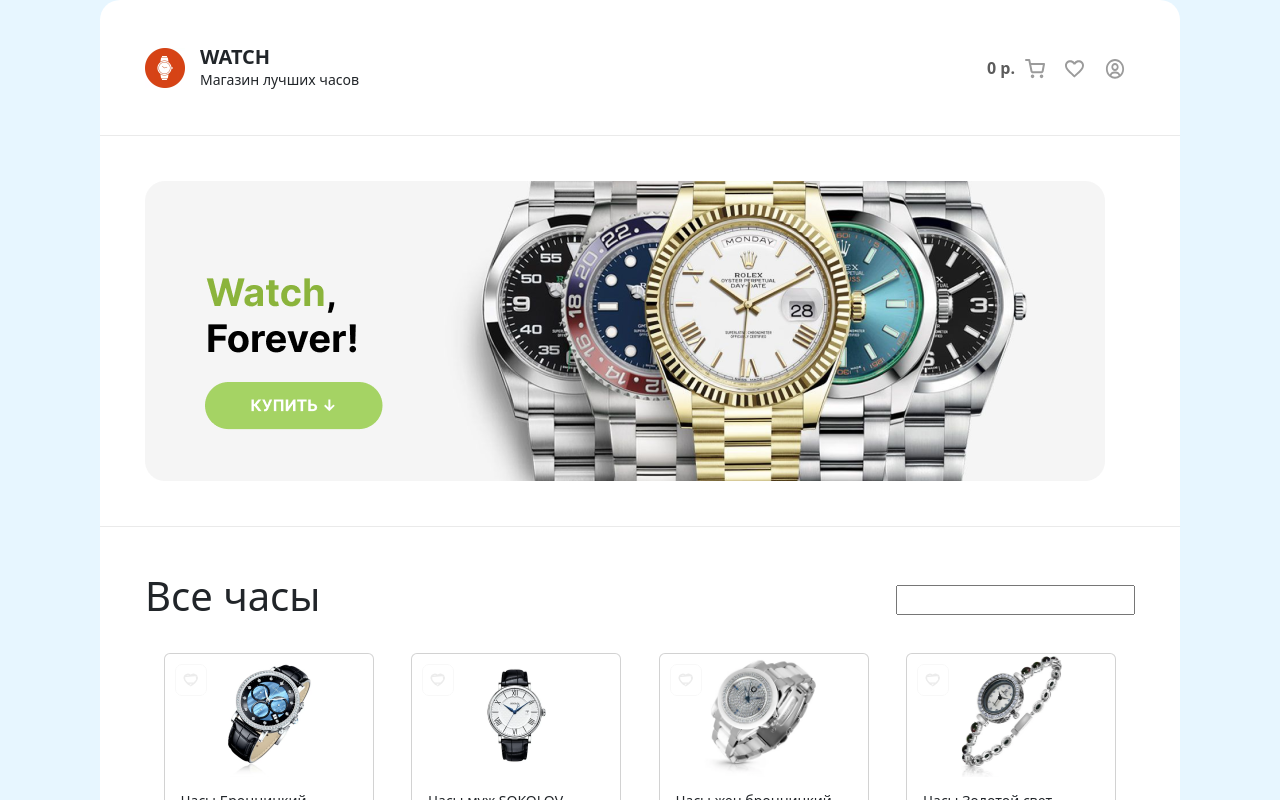
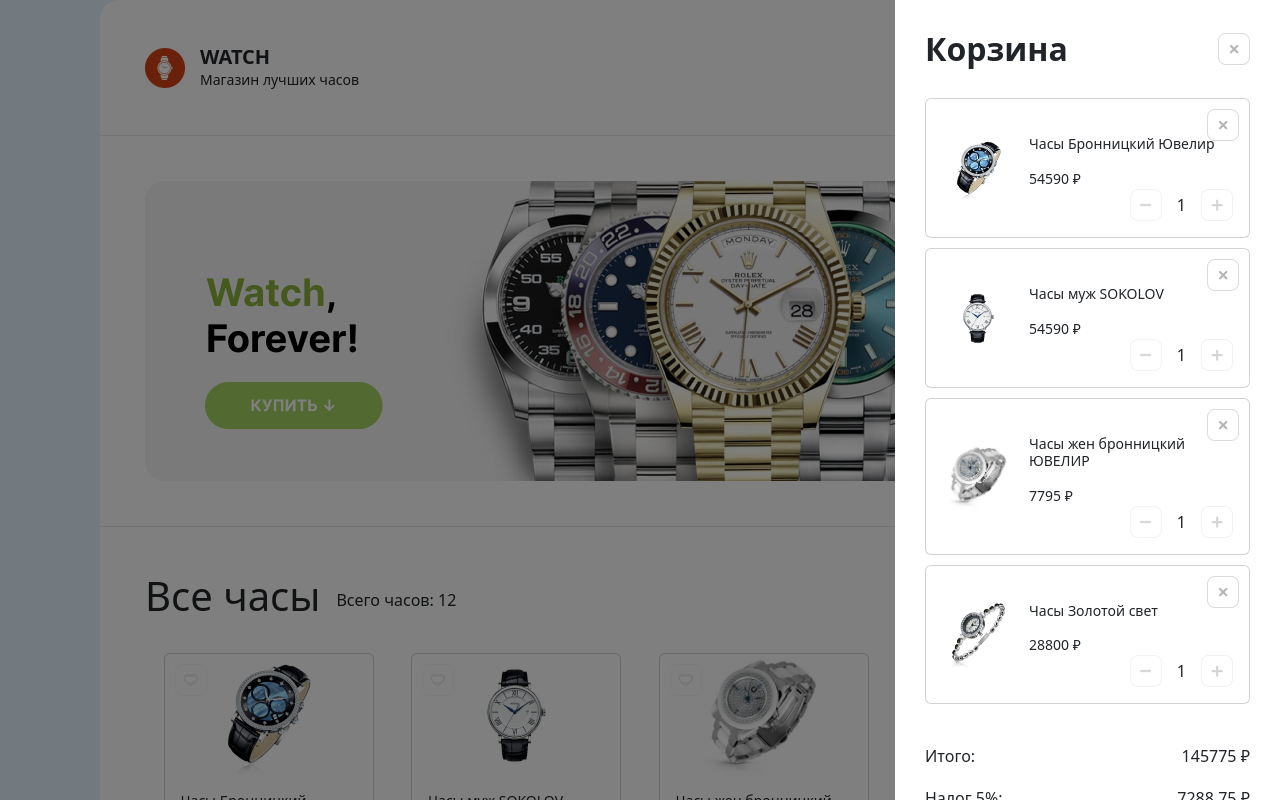
Before and after one commit to Webmaster1K/m, a React (Create React App) app: page / in a window 1280 px wide. Shown: the top 800 px of the page. Built offline with nearby package versions, Linux system fonts and the light colour scheme.

Commit message:
modified:   src/App.js 	modified:   src/components/cart/cartOne/CartOne.js 	modified:   "src/components/cart/\320\241art.js" 	modified:   src/components/header/Header.js 	modified:   src/components/main/Main.js

```diff
--- a/src/App.js
+++ b/src/App.js
@@ -7,10 +7,12 @@
 import Footer from './components/footer/Footer';
 
 function App() {
+  const [closeCart, SetCloseCart] = useState(true)
   const [openCart, SetOpenCart] = useState(false)
+
   return (
     <>
-      <Сart openCart={openCart} onCloseCart={() => SetOpenCart(false)}/>
+      <Сart closeCart={closeCart} onCloseCart={() => SetCloseCart(false)}/>
       <Header openCart={openCart} onOpenCart={() => SetOpenCart(true)}/>
       <Main />
       <Footer />
--- a/src/components/cart/cartOne/CartOne.js
+++ b/src/components/cart/cartOne/CartOne.js
@@ -3,18 +3,18 @@
 import Stack from 'react-bootstrap/Stack';
 import { useState } from 'react';
 
-function CartOne() {
+function CartOne(props) {
     const [DeleteAddCart, SetDeleteAddCart] = useState(false);
 
     return (
         <Card style={{width: '325px', margin: "auto auto 10px auto"}}>
             <Stack direction="horizontal" gap={2}>
             <img src='./img/RemoveCart.jpg' width={32} height={32} style={{zIndex: '1', position: 'absolute', margin: '10px', top: '0', right: '0'}}/>
-                <Card.Img variant="top" src="./img/watch1.png" height={65} style={{width: '65px', margin: '0 10px 0 20px'}}/>
+                <Card.Img variant="top" src={props.img} height={65} style={{width: '65px', margin: '0 10px 0 20px'}}/>
                 <Card.Body style={{padding: '22px 16px 16px 0'}}>
-                    <Card.Title className='cardTitle' style={{margin: '15px 0 0 0', fontSize: '14px'}}>Часы Бронницкий Ювелир</Card.Title>
+                    <Card.Title className='cardTitle' style={{margin: '15px 0 0 0', fontSize: '14px'}}>{props.name}</Card.Title>
                         <div style={{margin: '15px 0 0 0', fontSize: '14px'}}>
-                            54 590 ₽
+                            {props.cont} ₽
                         </div>
                         <div style={{display: 'flex', justifyContent: 'flex-end', alignItems: 'center'}}>
                             <img src='./img/DeleteCart.png' width={32} height={32} onClick={() => SetDeleteAddCart(DeleteAddCart-1)}/>
--- a/src/components/cart/Сart.js
+++ b/src/components/cart/Сart.js
@@ -5,11 +5,21 @@
 
 function Cart(props) {
   const  [addedOrder, SetaddedOrder] = useState(true)
-  let result = Number(54590)
+  let watchCart = [
+        {id: 1, name: 'Часы Бронницкий Ювелир', cont: 54590, img: '/img/watch1.png'},
+        {id: 2, name: 'Часы муж SOKOLOV', cont: 54590, img: '/img/watch2.png'},
+        {id: 3, name: 'Часы жен бронницкий ЮВЕЛИР', cont: 7795, img: '/img/watch3.png'},
+        {id: 4, name: 'Часы Золотой свет', cont: 28800, img: '/img/watch4.png'},
+      ],
+      cartsCart = watchCart.map(props =>{
+        return <CartOne name={props.name} cont={props.cont} img={props.img}/>
+      }),
+      result = watchCart.reduce((acc, product) => acc + product.cont, 0);;
+
   let styleOverFlow = {},
       styleSideBlock = {},
       styleSideBlockOrder = {};
-  if (props.openCart == true){
+  if (props.closeCart == true){
     styleOverFlow = {width: '100%'}
     styleSideBlock = {width: '385px'}
     styleSideBlockOrder = {width: '0'}
@@ -18,7 +28,7 @@
     styleSideBlock = {width: '0'}
     styleSideBlockOrder = {width: '385px'}
   }
-  if (props.openCart == false){
+  if (props.closeCart == false){
       styleOverFlow = {width: '0'}
       styleSideBlock = {width: '0'}
       styleSideBlockOrder = {width: '0'}
@@ -39,12 +49,7 @@
           <h2>Корзина</h2>
           <img src='./img/RemoveCart.jpg' width={32} height={32} className='ms-auto' style={{marginRight: '30px'}} onClick={()=> props.onCloseCart()}/>
         </Stack>
-        <CartOne/>
-        <CartOne/>
-        <CartOne/>
-        <CartOne/>
-        <CartOne/>
-        <CartOne/>
+        {cartsCart}
         <div style={{fontSize: '16px', padding: '30px', width: '385px', backgroundColor: 'white'}}>
           <div style={{display: 'flex', justifyContent: 'space-between', marginBottom: '18px'}}>Итого: <span>{result} ₽</span></div>
           <div style={{display: 'flex', justifyContent: 'space-between', marginBottom: '24px'}}>Налог 5%: <span>{result*0.05} ₽</span></div>
--- a/src/components/header/Header.js
+++ b/src/components/header/Header.js
@@ -15,7 +15,7 @@
           </div>
           <div className='rightHeader ms-auto'>
             <span style={{color: 'rgb(92,92,92)'}}><b>0 р.</b></span>
-            <img src="/img/Group.svg" width={20} height={20} onClick={() => props.openCart(false)}/>
+            <img src="/img/Group.svg" width={20} height={20} onClick={() => props.onOpenCart()}/>
             <img src="/img/Favorite.svg" width={20} height={20}/>
             <img src="/img/Union.svg" width={20} height={20}/>
           </div>
--- a/src/components/main/Main.js
+++ b/src/components/main/Main.js
@@ -7,15 +7,15 @@
   let watch = [
       {id: 1, name: 'Часы Бронницкий Ювелир', cont: '54 590', img: '/img/watch1.png'},
       {id: 2, name: 'Часы муж SOKOLOV', cont: '54 590', img: '/img/watch2.png'},
-      {id: 3, name: 'Часы жен бронницкий ЮВЕЛИР', cont: '7795', img: '/img/watch3.png'},
+      {id: 3, name: 'Часы жен бронницкий ЮВЕЛИР', cont: '7 795', img: '/img/watch3.png'},
       {id: 4, name: 'Часы Золотой свет', cont: '28 800', img: '/img/watch4.png'},
       {id: 5, name: 'Часы Бронницкий Ювелир', cont: '54 590', img: '/img/watch1.png'},
       {id: 6, name: 'Часы муж SOKOLOV', cont: '54 590', img: '/img/watch2.png'},
-      {id: 7, name: 'Часы жен бронницкий ЮВЕЛИР', cont: '7795', img: '/img/watch3.png'},
+      {id: 7, name: 'Часы жен бронницкий ЮВЕЛИР', cont: '7 795', img: '/img/watch3.png'},
       {id: 8, name: 'Часы Золотой свет', cont: '28 800', img: '/img/watch4.png'},
       {id: 9, name: 'Часы Бронницкий Ювелир', cont: '54 590', img: '/img/watch1.png'},
       {id: 10, name: 'Часы муж SOKOLOV', cont: '54 590', img: '/img/watch2.png'},
-      {id: 11, name: 'Часы жен бронницкий ЮВЕЛИР', cont: '7795', img: '/img/watch3.png'},
+      {id: 11, name: 'Часы жен бронницкий ЮВЕЛИР', cont: '7 795', img: '/img/watch3.png'},
       {id: 12, name: 'Часы Золотой свет', cont: '28 800', img: '/img/watch4.png'},
     ];
   let carts = watch.map(props =>{
@@ -27,6 +27,7 @@
       <main className='main'>
         <Stack direction="horizontal" gap={3}>
             <h1>Все часы</h1>
+            <span>Всего часов: {watch[11].id}</span>
             <input className="ms-auto"/>
         </Stack>
         <Row className='g-4'>
```
